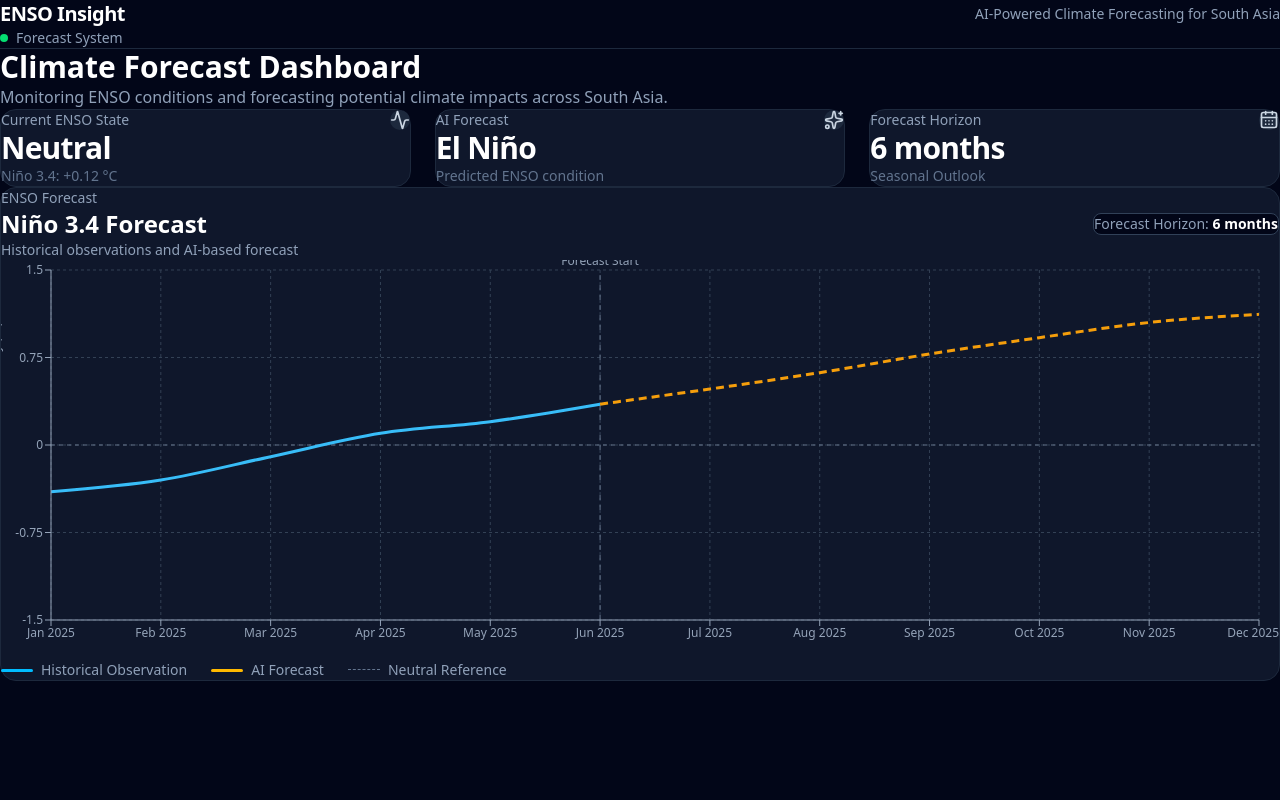
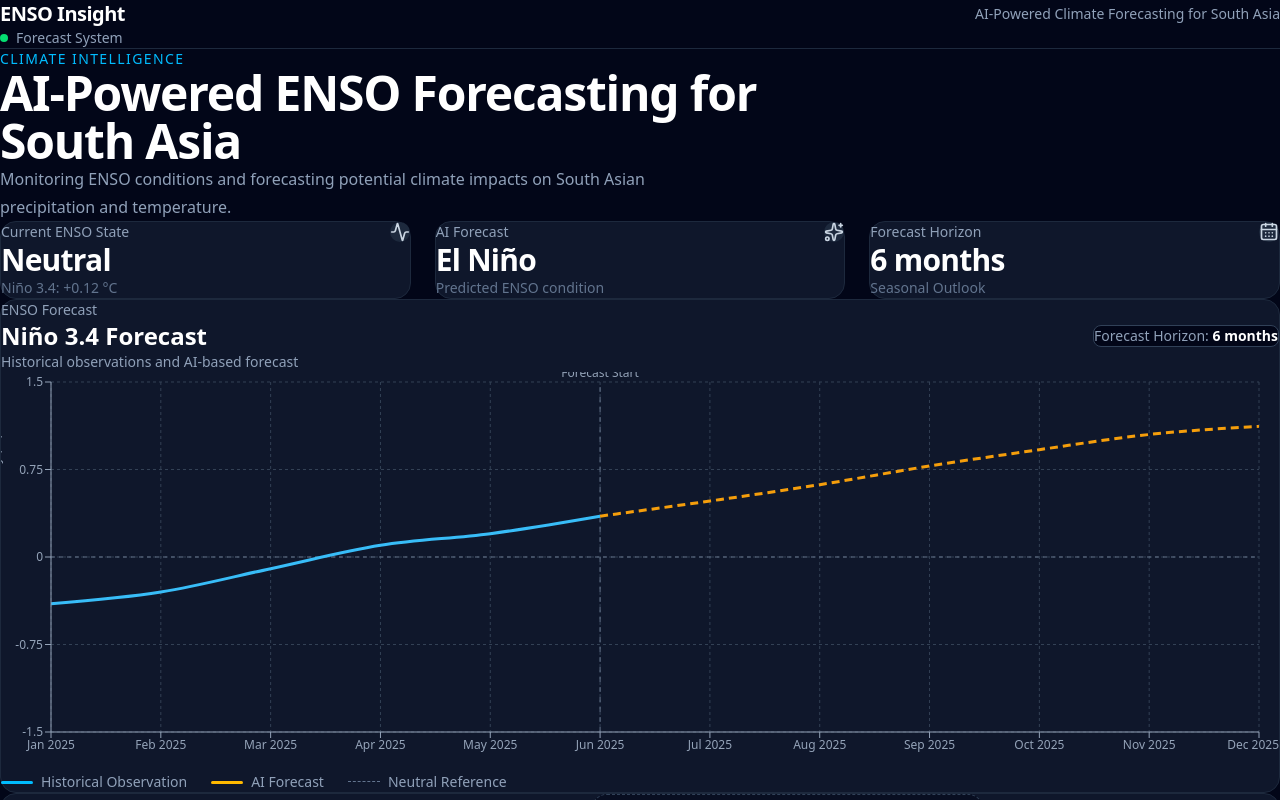
Before and after one commit to Rojin-Dhami/AI-Enhanced-Prediction-of-El-Ni-o-and-its-Regional-Climate-Impacts, a Next.js app: page / in a window 1280 px wide. Shown: the top 800 px of the page. Built offline with nearby package versions, Linux system fonts and the light colour scheme.

Commit message:
Update due to prototype

```diff
--- a/app/page.tsx
+++ b/app/page.tsx
@@ -1,6 +1,10 @@
 import DashboardHeader from "@/components/dashboard/DashboardHeader";
 import StatusCards from "@/components/dashboard/StatusCards";
 import ENSOForecastChart from "@/components/dashboard/ENSOForecastChart";
+import ClimateOutlook from "@/components/dashboard/ClimateOutlook";
+import ClimateSummary from "@/components/dashboard/ClimateSummary";
+import ModelPerformance from "@/components/dashboard/ModelPerformance";
+import HowItWorks from "@/components/dashboard/HowItWorks";
 
 export default function Home() {
   return (
@@ -8,23 +12,39 @@ export default function Home() {
 
       <DashboardHeader />
 
-      <section className="mx-auto max-w-7xl px-6 py-10">
+      <div className="mx-auto max-w-7xl px-4 py-10 sm:px-6 lg:px-8">
 
-        <div className="mb-10">
-          <h2 className="text-3xl font-bold text-white">
-          Climate Forecast Dashboard
-          </h2>
+        <section className="mb-10">
+          <p className="text-sm font-medium tracking-widest text-sky-400">
+            CLIMATE INTELLIGENCE
+          </p>
 
-          <p className="mt-2 text-slate-400">
-            Monitoring ENSO conditions and forecasting potential climate impacts across South Asia.
+          <h1 className="mt-3 max-w-3xl text-4xl font-bold tracking-tight text-white md:text-5xl">
+            AI-Powered ENSO Forecasting for South Asia
+          </h1>
+
+          <p className="mt-5 max-w-2xl text-base leading-7 text-slate-400">
+            Monitoring ENSO conditions and forecasting potential climate impacts on South Asian precipitation and temperature.
           </p>
+        </section>
+
+        <div className="space-y-8">
+
+          <StatusCards/>
+
+          <ENSOForecastChart/>
+
+          <ClimateOutlook/>
+
+          <ClimateSummary/>
+
+          <ModelPerformance/>
+
+          <HowItWorks/>
+
         </div>
 
-        <StatusCards />
-
-        <ENSOForecastChart />
-
-      </section>
+      </div>
 
     </main>
   );
```
